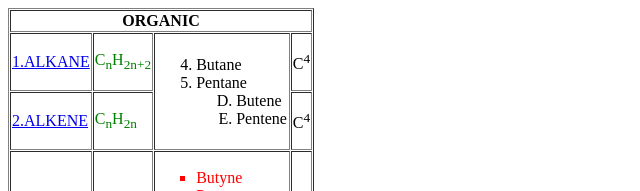
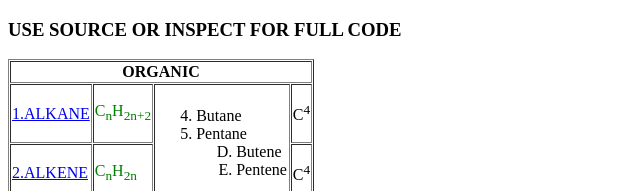
Before and after one commit to from-tanim/HSC-ICT-CHAPTER-04, a plain HTML site: page table.html in a window 1280 px wide. Shown: the top 191 px of the page, without its empty margins (0-640 px from the left). Drawn offline with Linux system fonts and the light colour scheme.

Commit message:
Update table.html

```diff
--- a/table.html
+++ b/table.html
@@ -2,7 +2,7 @@
 <html>
 
 <body>
-
+<h3>USE SOURCE OR INSPECT FOR FULL CODE</h3>
 <table border="1" cellspacing="1">
 <tr>
 <th colspan="4">ORGANIC</th>
```
